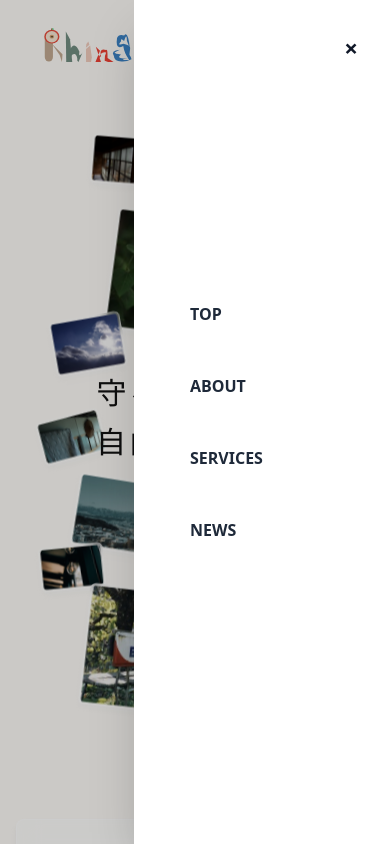
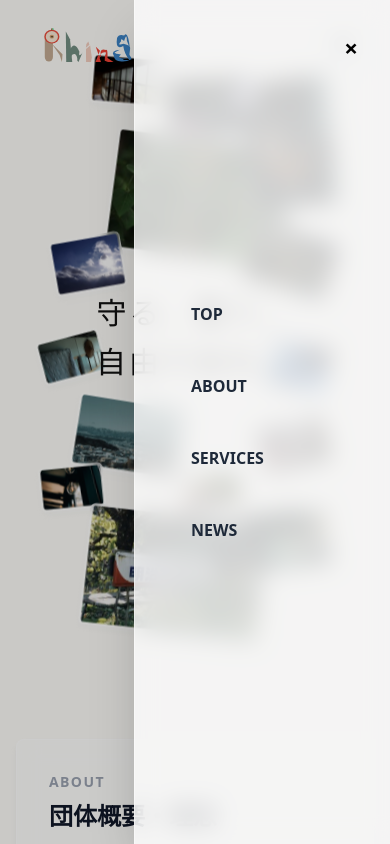
Before and after one commit to rhing-official/HomePage-Rhing, a Next.js app: page / in a window 390 px wide. Both pictures are taken after a click on the button 343 px from the left and 44 px from the top of the page. Shown: the top 844 px of the page. Built offline with nearby package versions, Linux system fonts and the light colour scheme.

Commit message:
レイアウト修正

```diff
--- a/src/app/layout.tsx
+++ b/src/app/layout.tsx
@@ -1,40 +1,44 @@
-import type { Metadata } from "next";
-import { Noto_Sans_JP, Shippori_Mincho } from "next/font/google"; // Interから変更
 import "./globals.css";
 import Header from "@/components/Header";
 import Footer from "@/components/Footer";
-import ScrollToTop from "@/components/ScrollToTop";
+import ScrollToTop from "@/components/ScrollToTop"; // 🌟 復活
 
-// フォントの定義
-const noto = Noto_Sans_JP({
-    subsets: ["latin"],
-    variable: '--font-noto-sans'
-});
-
-const mincho = Shippori_Mincho({
-    subsets: ["latin"],
-    weight: ["400"],
-    variable: '--font-shippori-mincho'
-});
-
-export const metadata: Metadata = {
-    title: "Rhing"
+// 🌟 メタデータ設定（すでにご自身でカスタマイズされている場合はそのままで大丈夫です）
+export const metadata = {
+    title: "Rhing",
+    description: "Rhing Web",
 };
 
 export default function RootLayout({
     children,
-}: Readonly<{
+}: {
     children: React.ReactNode;
-}>) {
+}) {
     return (
-        // htmlタグに変数を注入し、bodyに font-sans を適用
-        <html lang="ja" className={`${noto.variable} ${mincho.variable}`}>
-            <body className="font-sans bg-[#fdfbf7] text-gray-900 min-h-screen flex flex-col">
+        /*
+          🌟 Dark Reader対策の suppressHydrationWarning はこの位置に残します
+        */
+        <html lang="ja" suppressHydrationWarning>
+            {/*
+              🌟 修正ポイント:
+              bodyタグの内側で、このように <Header />, <main>, <Footer />, <ScrollToTop />
+              をそれぞれ元通りに呼び出すことで、画面の上下の表示が完全に復活します。
+
+              ※bodyの className（Googleフォント等の設定など）は、すでにお使いのものがあればそのまま残して適用してください。
+            */}
+            <body className="min-h-screen flex flex-col justify-between bg-[#fcfbf7] font-sans">
+                {/* ヘッダーの読み込み */}
                 <Header />
-                <main className="flex-grow pt-20">
+
+                {/* メインコンテンツエリア */}
+                <main className="flex-grow">
                     {children}
                 </main>
+
+                {/* フッターの読み込み */}
                 <Footer />
+
+                {/* スクロールトップボタンの読み込み */}
                 <ScrollToTop />
             </body>
         </html>
--- a/src/components/Footer.tsx
+++ b/src/components/Footer.tsx
@@ -2,15 +2,9 @@ import Link from "next/link";
 import Image from "next/image";
 import { siteConfig } from "@/data/siteConfig";
 
-// リンクにホバーした際、左から下線が引かれるアニメーション用の共通部品
 const UnderlineLink = ({ href, children, external = false }: { href: string; children: React.ReactNode; external?: boolean }) => {
-    /*
-      🌟 修正ポイント1:
-      ・`whitespace-nowrap` を追加して、強制的に改行を防ぎます。
-      ・文字サイズを `text-sm xl:text-base` に設定し、タブレット横画面などでも窮屈に見えないようにします。
-    */
     const baseClasses = "group relative inline-block pb-1 text-gray-800 font-bold tracking-wide hover:text-black transition-colors whitespace-nowrap text-sm xl:text-base";
-    const underline = <span className="absolute bottom-0 left-0 w-0 h-[2px] bg-gray-900 transition-all duration-300 group-hover:w-full"></span>;
+    const underline = <span className="absolute bottom-0 left-0 w-0 h-[2px] bg-current transition-all duration-300 group-hover:w-full"></span>;
 
     if (external) {
         return (
--- a/src/components/Header.tsx
+++ b/src/components/Header.tsx
@@ -17,7 +17,6 @@ export default function Header() {
     return (
         <>
             {/* ロゴエリア */}
-            {/* 余白の切り替えタイミングを md から lg に変更 */}
             <div className="absolute top-0 left-0 p-6 lg:p-8 z-50">
                 <div className="pointer-events-auto">
                     <Link href="/" className="inline-block">
@@ -34,22 +33,26 @@ export default function Header() {
             </div>
 
             {/* ナビゲーションエリア */}
-            {/* 右側の配置位置切り替えを md から lg に変更 */}
             <header className="fixed top-6 right-6 lg:right-8 z-50 pointer-events-none">
                 {/*
-                  🌟 修正ポイント2:
-                  ロゴとヘッダーメニューの重なりを防ぐため、横並び表示にする条件を lg（1024px以上）に変更します。
-                  これにより、中間の画面幅（一般的なタブレットの縦画面など）ではハンバーガーメニューが表示されます。
+                  🌟 変更：PC用のナビゲーションバーを美しい半透明のガラスデザインに変更
+                  - bg-white/80, backdrop-blur-md, border-white/80
                 */}
-                <nav className="pointer-events-auto hidden lg:flex bg-white/90 backdrop-blur-sm shadow-lg shadow-blue-300/20 rounded-full px-6 py-2 border border-green-200">
+                <nav className="pointer-events-auto hidden lg:flex bg-white/80 backdrop-blur-md shadow-lg shadow-blue-300/10 rounded-full px-6 py-2 border border-white/80">
                     <NavLink href="/">TOP</NavLink>
                     <NavLink href="/about">ABOUT</NavLink>
                     <NavLink href="/services">SERVICES</NavLink>
                     <NavLink href="https://note.com/rhing_official/all">NEWS</NavLink>
                 </nav>
 
-                {/* スマホ・タブレット用ボタン（md:hidden から lg:hidden に変更） */}
-                <button className="lg:hidden pointer-events-auto p-3 bg-white/90 backdrop-blur-sm rounded-full shadow-lg border border-gray-100" onClick={() => setIsOpen(true)}>
+                {/*
+                  🌟 変更：ハンバーガーボタンもガラス風デザインに変更
+                  - bg-white/80, backdrop-blur-sm, border-white/60, shadow-blue-300/10
+                */}
+                <button
+                    className="lg:hidden pointer-events-auto p-3 bg-white/80 backdrop-blur-sm rounded-full shadow-lg border border-white/60 shadow-blue-300/10 hover:bg-white/90 transition-all duration-300"
+                    onClick={() => setIsOpen(true)}
+                >
                     <div className="space-y-1">
                         <span className="block w-5 h-0.5 bg-gray-800"></span>
                         <span className="block w-5 h-0.5 bg-gray-800"></span>
@@ -63,15 +66,38 @@ export default function Header() {
                 {isOpen && (
                     <>
                         <motion.div initial={{ opacity: 0 }} animate={{ opacity: 1 }} exit={{ opacity: 0 }} onClick={() => setIsOpen(false)} className="fixed inset-0 bg-black/20 z-[70] pointer-events-auto" />
+                        {/*
+                          🌟 変更1：メニュー本体を半透明の磨りガラスデザインに変更
+                          - bg-white/80, backdrop-blur-md, border-l border-white/40
+
+                          🌟 変更2：右スワイプで閉じる高機能ドラッグ処理を追加
+                          - drag="x" で横方向のみドラッグ可能に。
+                          - 右側（画面外）へのみ最大256pxスライドできるように制限。
+                          - 80px以上右へスワイプされたら自動的にメニューを閉じます（onDragEnd）。
+                        */}
                         <motion.nav
-                            initial={{ x: "100%" }} animate={{ x: 0 }} exit={{ x: "100%" }} transition={{ type: "spring", damping: 25 }}
-                            className="fixed top-0 right-0 w-64 h-full bg-white z-[80] p-10 flex flex-col justify-center gap-6 pointer-events-auto shadow-2xl"
+                            drag="x"
+                            dragConstraints={{ left: 0, right: 256 }} // メニュー幅分のみ右ドラッグを許可
+                            dragElastic={{ left: 0, right: 0.15 }}    // 引っ張ったときの心地よい弾力
+                            onDragEnd={(event, info) => {
+                                // 右に80px以上スワイプ（ドラッグ）されたらドロワーを閉じます
+                                if (info.offset.x > 80) {
+                                    setIsOpen(false);
+                                }
+                            }}
+                            initial={{ x: "100%" }}
+                            animate={{ x: 0 }}
+                            exit={{ x: "100%" }}
+                            transition={{ type: "spring", damping: 25 }}
+                            /* 掴んでスライドできることが感覚的にわかるよう、カーソル表現を追加しています */
+                            className="fixed top-0 right-0 w-64 h-full bg-white/80 backdrop-blur-md z-[80] p-10 flex flex-col justify-center gap-6 pointer-events-auto shadow-2xl border-l border-white/40 cursor-grab active:cursor-grabbing select-none"
                         >
                             <button className="absolute top-8 right-8 text-2xl font-bold" onClick={() => setIsOpen(false)}>×</button>
                             <NavLink href="/" onClick={() => setIsOpen(false)}>TOP</NavLink>
                             <NavLink href="/about" onClick={() => setIsOpen(false)}>ABOUT</NavLink>
                             <NavLink href="/services" onClick={() => setIsOpen(false)}>SERVICES</NavLink>
-                            <NavLink href="/news" onClick={() => setIsOpen(false)}>NEWS</NavLink>
+                            {/* 🌟 リンク先をPC版と合わせて公式noteに統一しました */}
+                            <NavLink href="https://note.com/rhing_official/all" onClick={() => setIsOpen(false)}>NEWS</NavLink>
                         </motion.nav>
                     </>
                 )}
```
